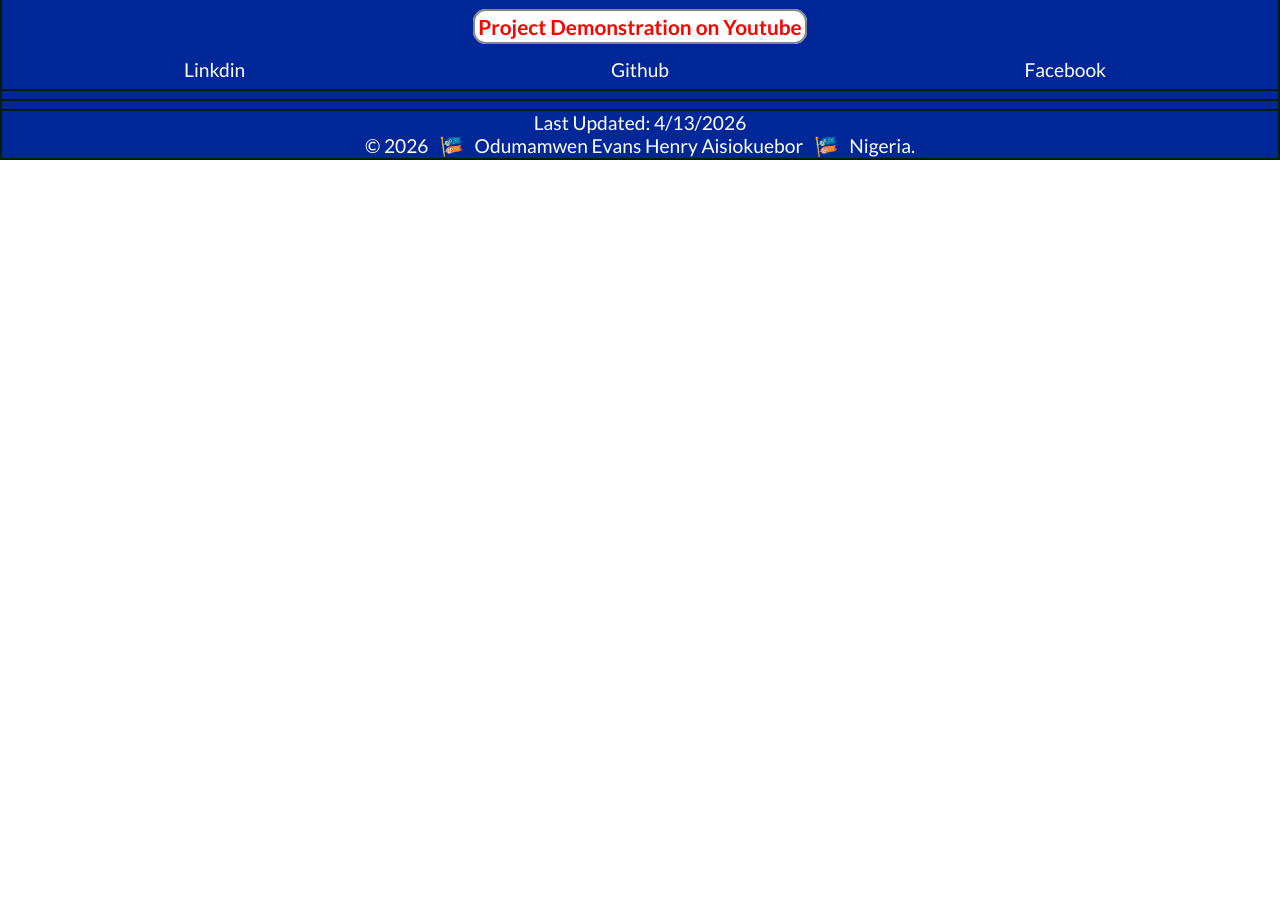
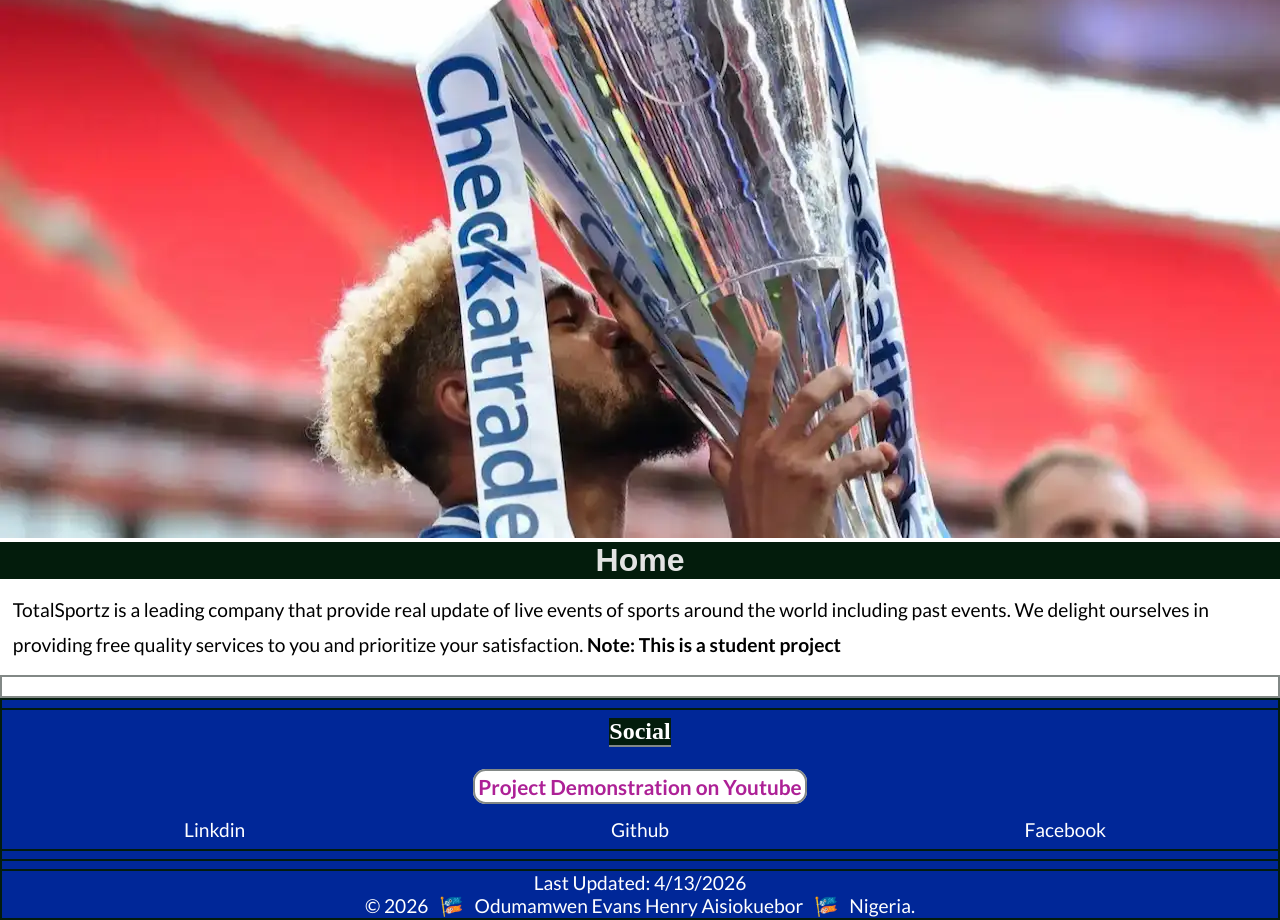
Before and after one commit to Oducity/TotalSportz, a website built with Vite: page index.html in a window 1280 px wide. Shown: the part 209-1129 px from the top of the page. Before the commit the page ends 800 px from the top, so only its background shows below. Built offline with nearby package versions, Linux system fonts and the light colour scheme; no server answers; a web font is replaced by a local one.

Commit message:
Deburged and improved getData.mjs to be reusable in any program, created and developed the displayHomeCards.mjs to display home card.

```diff
--- a/src/css/small.css
+++ b/src/css/small.css
@@ -1,306 +1,11 @@
-/*:root {
-  --text: #6b6375;
-  --text-h: #08060d;
-  --bg: #fff;
-  --border: #e5e4e7;
-  --code-bg: #f4f3ec;
-  --accent: #aa3bff;
-  --accent-bg: rgba(170, 59, 255, 0.1);
-  --accent-border: rgba(170, 59, 255, 0.5);
-  --social-bg: rgba(244, 243, 236, 0.5);
-  --shadow:
-    rgba(0, 0, 0, 0.1) 0 10px 15px -3px, rgba(0, 0, 0, 0.05) 0 4px 6px -2px;
-
-  --sans: system-ui, 'Segoe UI', Roboto, sans-serif;
-  --heading: system-ui, 'Segoe UI', Roboto, sans-serif;
-  --mono: ui-monospace, Consolas, monospace;
-
-  font: 18px/145% var(--sans);
-  letter-spacing: 0.18px;
-  color-scheme: light dark;
-  color: var(--text);
-  background: var(--bg);
-  font-synthesis: none;
-  text-rendering: optimizeLegibility;
-  -webkit-font-smoothing: antialiased;
-  -moz-osx-font-smoothing: grayscale;
-
-  @media (max-width: 1024px) {
-    font-size: 16px;
-  }
-}
-
-@media (prefers-color-scheme: dark) {
-  :root {
-    --text: #9ca3af;
-    --text-h: #f3f4f6;
-    --bg: #16171d;
-    --border: #2e303a;
-    --code-bg: #1f2028;
-    --accent: #c084fc;
-    --accent-bg: rgba(192, 132, 252, 0.15);
-    --accent-border: rgba(192, 132, 252, 0.5);
-    --social-bg: rgba(47, 48, 58, 0.5);
-    --shadow:
-      rgba(0, 0, 0, 0.4) 0 10px 15px -3px, rgba(0, 0, 0, 0.25) 0 4px 6px -2px;
-  }
-
-  #social .button-icon {
-    filter: invert(1) brightness(2);
-  }
-}
-
-body {
-  margin: 0;
-}
-
-h1,
-h2 {
-  font-family: var(--heading);
-  font-weight: 500;
-  color: var(--text-h);
-}
-
-h1 {
-  font-size: 56px;
-  letter-spacing: -1.68px;
-  margin: 32px 0;
-  @media (max-width: 1024px) {
-    font-size: 36px;
-    margin: 20px 0;
-  }
-}
-h2 {
-  font-size: 24px;
-  line-height: 118%;
-  letter-spacing: -0.24px;
-  margin: 0 0 8px;
-  @media (max-width: 1024px) {
-    font-size: 20px;
-  }
-}
-p {
-  margin: 0;
-}
-
-code,
-.counter {
-  font-family: var(--mono);
-  display: inline-flex;
-  border-radius: 4px;
-  color: var(--text-h);
-}
-
-code {
-  font-size: 15px;
-  line-height: 135%;
-  padding: 4px 8px;
-  background: var(--code-bg);
-}
-
-.counter {
-  font-size: 16px;
-  padding: 5px 10px;
-  border-radius: 5px;
-  color: var(--accent);
-  background: var(--accent-bg);
-  border: 2px solid transparent;
-  transition: border-color 0.3s;
-  margin-bottom: 24px;
-
-  &:hover {
-    border-color: var(--accent-border);
-  }
-  &:focus-visible {
-    outline: 2px solid var(--accent);
-    outline-offset: 2px;
-  }
-}
-
-.hero {
-  position: relative;
-
-  .base,
-  .framework,
-  .vite {
-    inset-inline: 0;
-    margin: 0 auto;
-  }
-
-  .base {
-    width: 170px;
-    position: relative;
-    z-index: 0;
-  }
-
-  .framework,
-  .vite {
-    position: absolute;
-  }
-
-  .framework {
-    z-index: 1;
-    top: 34px;
-    height: 28px;
-    transform: perspective(2000px) rotateZ(300deg) rotateX(44deg) rotateY(39deg)
-      scale(1.4);
-  }
-
-  .vite {
-    z-index: 0;
-    top: 107px;
-    height: 26px;
-    width: auto;
-    transform: perspective(2000px) rotateZ(300deg) rotateX(40deg) rotateY(39deg)
-      scale(0.8);
-  }
-}
-
-#app {
-  width: 1126px;
-  max-width: 100%;
-  margin: 0 auto;
-  text-align: center;
-  border-inline: 1px solid var(--border);
-  min-height: 100svh;
-  display: flex;
-  flex-direction: column;
-  box-sizing: border-box;
-}
-
-#center {
-  display: flex;
-  flex-direction: column;
-  gap: 25px;
-  place-content: center;
-  place-items: center;
-  flex-grow: 1;
-
-  @media (max-width: 1024px) {
-    padding: 32px 20px 24px;
-    gap: 18px;
-  }
-}
-
-#next-steps {
-  display: flex;
-  border-top: 1px solid var(--border);
-  text-align: left;
-
-  & > div {
-    flex: 1 1 0;
-    padding: 32px;
-    @media (max-width: 1024px) {
-      padding: 24px 20px;
-    }
-  }
-
-  .icon {
-    margin-bottom: 16px;
-    width: 22px;
-    height: 22px;
-  }
-
-  @media (max-width: 1024px) {
-    flex-direction: column;
-    text-align: center;
-  }
-}
-
-#docs {
-  border-right: 1px solid var(--border);
-
-  @media (max-width: 1024px) {
-    border-right: none;
-    border-bottom: 1px solid var(--border);
-  }
-}
-
-#next-steps ul {
-  list-style: none;
-  padding: 0;
-  display: flex;
-  gap: 8px;
-  margin: 32px 0 0;
-
-  .logo {
-    height: 18px;
-  }
-
-  a {
-    color: var(--text-h);
-    font-size: 16px;
-    border-radius: 6px;
-    background: var(--social-bg);
-    display: flex;
-    padding: 6px 12px;
-    align-items: center;
-    gap: 8px;
-    text-decoration: none;
-    transition: box-shadow 0.3s;
-
-    &:hover {
-      box-shadow: var(--shadow);
-    }
-    .button-icon {
-      height: 18px;
-      width: 18px;
-    }
-  }
-
-  @media (max-width: 1024px) {
-    margin-top: 20px;
-    flex-wrap: wrap;
-    justify-content: center;
-
-    li {
-      flex: 1 1 calc(50% - 8px);
-    }
-
-    a {
-      width: 100%;
-      justify-content: center;
-      box-sizing: border-box;
-    }
-  }
-}
-
-#spacer {
-  height: 88px;
-  border-top: 1px solid var(--border);
-  @media (max-width: 1024px) {
-    height: 48px;
-  }
-}
-
-.ticks {
-  position: relative;
-  width: 100%;
-
-  &::before,
-  &::after {
-    content: '';
-    position: absolute;
-    top: -4.5px;
-    border: 5px solid transparent;
-  }
-
-  &::before {
-    left: 0;
-    border-left-color: var(--border);
-  }
-  &::after {
-    right: 0;
-    border-right-color: var(--border);
-  }
-}*/
-
 :root {
   --green-color: #004F2D;
   --blue-color: #002798;
   --white-color: #FFFFFF;
   --carbon-black: #031c0c;
-  --red-color: #FF0000;
+  --purple-color: #4c0651;
+  --cream-color: #e5d7d7;
+  --red-color: #ad2196;
   --grey-color: #828886;
   --navtext-color: #e3e3e3;
   --allborder-radius: .8rem;
@@ -318,14 +23,12 @@ header {
   display: flex;
   flex-direction: row;
   justify-content: space-around;
-  /*grid-template-columns: repeat(4, 1fr);*/
   padding: .4rem .4rem 0 .4rem;
   background-color: var(--blue-color);
 }
 
 
 header img {
-  /*grid-column: 1/2;*/
   max-width: 320px;
   border: var(--regular-border) var(--green-color);
   border-radius: var(--allborder-radius);
@@ -333,7 +36,6 @@ header img {
 }
 
 .site-name {
-  /*grid-column: 2/5;*/
   font-size: 2.5rem;
   font-family: var(--heading-font-family);
   color: var(--white-color);
@@ -357,6 +59,90 @@ nav li a {
   color: var(--navtext-color);
   font-size: 1.6rem;
   text-decoration: none;
+}
+
+main {
+  display: grid;
+  grid-template-columns: 1fr;
+  align-items: center;
+}
+main img {
+  width: 100%;
+  margin: 0 auto;
+}
+main h1 {
+  background-color: var(--carbon-black);
+  color: var(--navtext-color);
+  text-align: center;
+  font-family: "Sofia", sans-serif;
+}
+
+.current {
+  border-bottom: var(--regular-border) var(--red-color);
+}
+
+.intro{
+  line-height: 2.2rem;
+}
+
+main p{
+  font-family: "Lato", sans-serif;
+  font-size: 1.2rem;
+  padding: .8rem;
+}
+
+main .events{
+  display: grid;
+  grid-column-gap: .2rem solid var(--grey-color);
+}
+
+.events section{
+  border: var(--regular-border) var(--grey-color);
+  padding: .6rem;
+  display: flex;
+  flex-direction: column;
+  justify-content: center;
+  align-content: center;
+  text-align: center;
+}
+
+.events div {
+  align-items: center;
+}
+
+.events div p {
+  display: grid;
+  grid-template-columns: 1fr 1fr;
+  grid-column-gap: 2rem;
+  :first-child{
+    text-align: right;
+  }
+  :last-child{
+    text-align: left;
+  }
+}
+
+
+h2{
+  background-color: var(--carbon-black);
+  color: var(--navtext-color);
+  font-family: "Sofia", sans-serif;
+}
+
+.score-table {
+  display: flex;
+  justify-content: space-around;
+  font-size: 1.8rem;
+  border-spacing: 1.2rem;
+
+}
+
+tr :first-child, .th{
+  background-color: var(--grey-color);
+  color: var();
+}
+tr .td{
+  background-color: rgb(180, 176, 176);
 }
 
 footer{
--- a/src/js/displayHeroPhotos.mjs
+++ b/src/js/displayHeroPhotos.mjs
@@ -1,6 +1,15 @@
+
 export default function displayHeroPhotos() {
   document.querySelector("title").textContent = "TotalSportz || Home - page";
   const main = document.querySelector("#main");
-  main.innerHTML = `<h1>${document.querySelector("#home")}</h1>`
+  main.innerHTML = `
+  <div class="hero-container"><img src="../src/images/hero1.webp" width="320" loading="lazy" class="hero-image"></div>
+  <h1>${document.querySelector("#home").textContent}</h1>
+  <p class="intro">TotalSportz is a leading company that provide real update of live events of sports around the world including past events.
+  We delight ourselves in providing free quality services to you and prioritize your satisfaction. <span> <strong>Note: This is a student project</strong></span></p>
+  <div class="events" id="events">
+  <section class="fixtures" id="fixtures"></section>
+  </div>
+  `;
 
 }
--- /dev/null
+++ b/src/js/displayHomeCards.mjs
@@ -0,0 +1,81 @@
+import getApiData from "./getData.mjs";
+export default async function displayHomeCards() {
+    const host = "therundown-therundown-v1.p.rapidapi.com";
+    const endPoint = '/events/5527455bb80a5e9884153786aeb5f2b2?include=scores';
+    const myKey = 'd5e371912emshe979d50bdbd81f0p15c7c5jsn0e0e5bdbf686';
+    const fileType = 'application/json';
+    const data = await getApiData(
+      host,
+      endPoint,
+      myKey,
+      fileType,
+    );
+    console.log(data);
+    let homeTeam = "";
+    let awayTeam = "";
+    data.teams.forEach(team => {
+        if (team.is_home) {
+            homeTeam = team.name;
+        } else {
+            awayTeam = team.name;
+        }
+    });
+    const fixturesSection = document.querySelector("#fixtures");
+    fixturesSection.innerHTML = "";
+    const fixturesHeading = document.createElement("h2");
+    fixturesHeading.innerHTML = `
+    ${homeTeam}&nbsp; <span class="vesus">VS</span> &nbsp;${awayTeam}
+    `;
+    //fixturesSection.appendChild(fixturesHeading);
+    const div = document.createElement("div");
+    div.innerHTML = `
+    <p> <span>League:</span><span>${data.schedule.league_name}</span></p>
+    <p><span>Event Name:</span> <span>${data.schedule.event_name}</span></p>
+    <p><span>Season:</span> <span>${data.schedule.season_type}</span></p>
+    <p><span>Level:</span> <span>${data.score.event_status_detail}</span></p>
+    <p><span>Year:</span> <span>${data.schedule.season_year}</span></p>
+    <p><span>Week:</span> <span>${data.schedule.week_name}</span></p>
+    <p><span>Date:</span> <span>${data.schedule.week_detail}</span></p>
+    <p class"venue-location"><span>Location:</span> <span>${data.score.venue_name}, &nbsp; ${data.score.venue_location}</span></p>
+    <div class="inner-div">
+        <table class="score-table">
+            <tr>
+                <th class="th">Periods</th>
+                <th class="th">Home Score</th>
+                <th class="th">Away Score</th>
+            </tr>
+            <tr>
+                <td>Period 1</td>
+                <td class="td">${data.score.score_home_by_period[0]}</td>
+                <td class="td">${data.score.score_away_by_period[0]}</td>
+            </tr>
+            <tr>
+                <td>Period 2</td>
+                <td class="td">${data.score.score_home_by_period[1]}</td>
+                <td class="td">${data.score.score_away_by_period[1]}</td>
+            </tr>
+            <tr>
+                <td>Period 3</td>
+                <td class="td">${data.score.score_home_by_period[2]}</td>
+                <td class="td">${data.score.score_away_by_period[2]}</td>
+            </tr>
+            <tr>
+                <td>Period 4</td>
+                <td class="td">${data.score.score_home_by_period[3]}</td>
+                <td class="td">${data.score.score_away_by_period[3]}</td>
+            </tr>
+            <tr>
+                <td>Full-Time</td>
+                <td class="td">${homeTeam}: ${data.score.score_home}</td>
+                <td class="td">${data.score.score_away} :${awayTeam}</td>
+            </tr>
+        </table>
+    </div>
+    `;
+    fixturesSection.appendChild(fixturesHeading);
+    fixturesSection.appendChild(div);
+
+
+
+
+}
--- a/src/js/getData.mjs
+++ b/src/js/getData.mjs
@@ -1,25 +1,23 @@
-const cultout = "football-players-search?search=m";//this is the para
-
-export default async function getApiData(para, api) {
-  const url = `https://free-api-live-football-data.p.rapidapi.com/${para}`;
+export default async function getApiData(host, endPoint, myKey, fileType) {
+  const url = `https://${host}${endPoint}`;
   const options = {
     method: "GET",
     headers: {
-      "x-rapidapi-key": api,
-      "x-rapidapi-host": "free-api-live-football-data.p.rapidapi.com",
-      "Content-Type": "application/json",
+      "x-rapidapi-key": myKey,
+      "x-rapidapi-host": host,
+      "Content-Type": fileType,
     },
   };
 
   try {
     const response = await fetch(url, options);
-    if (!response.ok) {
+    if (response.ok) {
+      const data = await response.json();
+      return data;
+    } else {
       const text = await response.text();
       console.log(text);
     }
-    const data = await response.json();
-      console.log(data);
-      return data;
   } catch (error) {
     console.error(error);
   }
--- a/src/js/main.js
+++ b/src/js/main.js
@@ -1,9 +1,21 @@
 const myAppiKey = "d5e371912emshe979d50bdbd81f0p15c7c5jsn0e0e5bdbf686";
+const footballDataKey = "e8da021158624d73b370068de1e7959b";
+const para = "football-players-search?search=m";
 
+//import setApiAddress from "./getHomeApiAddress.mjs";
+//import displayHomeCards from "./displayHomeCards.mjs";
+import getApiData from "./getData.mjs";
 import { lastModify, copyRight } from "./lastmodified.mjs";
 import displayHeroPhotos from "./displayHeroPhotos.mjs";
+import displayHomeCards from "./displayHomeCards.mjs";
 
+displayHomeCards();
+//const apiAdd = new setApiAddress();
+//getApiData(footballDataKey);
 
-//splayHeroPhotos();
+displayHeroPhotos();
+
+//getApiData(para, myAppiKey);
+//displayEvent();
 lastModify();
 copyRight();
```
